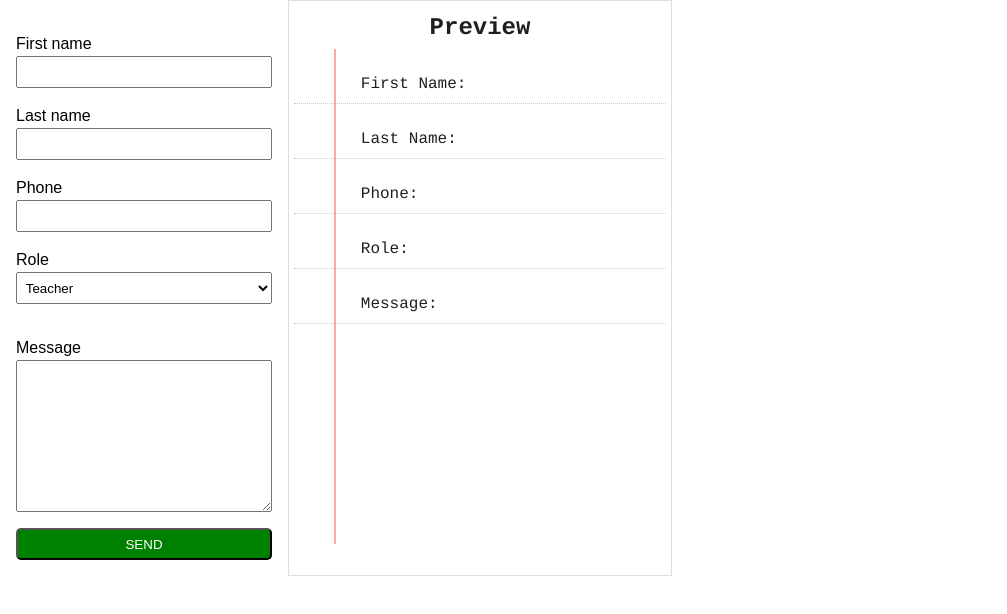
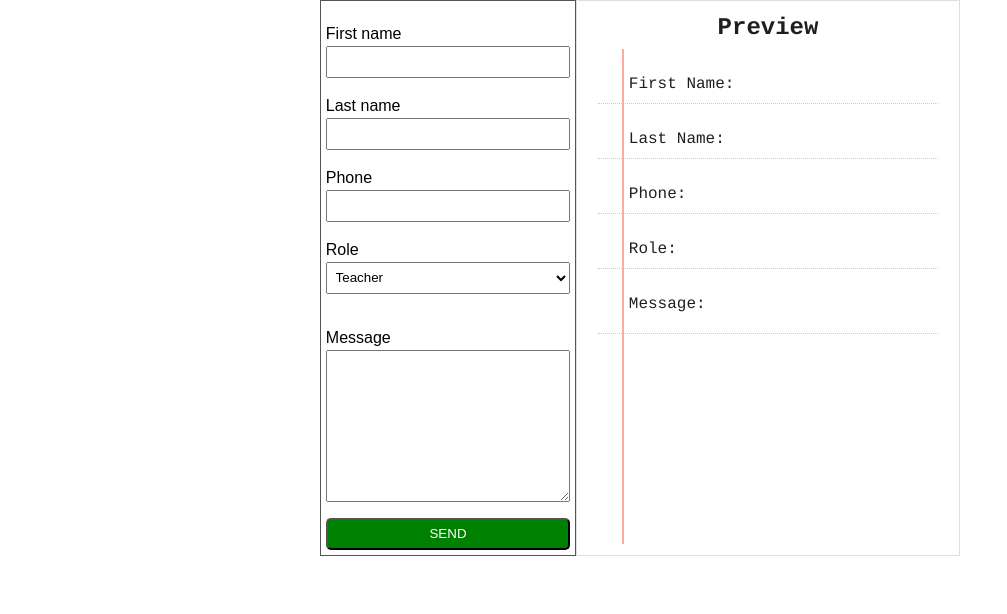
Before and after one commit to stacknatic/recipes, a React (Create React App) app: page / in a window 1280 px wide. Shown: the top 614 px of the page, without its empty margins (0-1007 px from the left). Built offline with nearby package versions, Linux system fonts and the light colour scheme.

Commit message:
added modal close

```diff
--- a/src/App.css
+++ b/src/App.css
@@ -5,10 +5,13 @@
 }
 .App{
   display: flex;
+  justify-content: center;
+
   /* justify-content: space-between; */
 }
 body{
   font-family:"Raleway", sans-serif;
+
 
 }
 h2{
@@ -22,9 +25,12 @@ p{
 form{
   display: flex;
   flex-direction: column;
-  margin: 1rem;
+  /* margin: 1rem; */
   line-height: 1.5rem;
   width: 16rem;
+  border: 1px solid #555;
+  padding: 0.3rem;
+
 }
 form select{
   margin-bottom: 1rem;
@@ -68,10 +74,10 @@ form input, select{
   font-family: courier, monospace;
 }
 .preview li{
-  margin: 1rem 0;
+  margin: 1rem;
   list-style: none;
   border-bottom: 1px dotted #ccc;
-  text-indent: 25px;
+  text-indent: 5px;
   height: auto;
   padding: 10px;
   text-transform: capitalize;
@@ -92,3 +98,12 @@ form input, select{
   float: left;
   height: 495px;
   margin-left: 40px;}
+
+.messagepreview{
+  display: flex;
+  text-indent: 0;
+  padding: 5px;
+  word-break: break-all;
+  margin: 0;
+
+}
--- a/src/App.js
+++ b/src/App.js
@@ -25,30 +25,21 @@ class App extends Component{
     })
   }
 
-  fnameHandler = (e) => {
+  inputHandler = (e) => {
 
     this.setState({
-      fname: e.target.value,
-      // lname: lname.target.value
-      // phone: e.target.value
-    })
+      [e.target.name]: e.target.value,
+      [e.target.name]: e.target.value,
+      [e.target.name]: e.target.value,
+      [e.target.name]: e.target.value,
+      [e.target.name]: e.target.value,
+      [e.target.name]: e.target.value
+
+
+
+
+    });
   }
-  lnameHandler = (e) => {
-
-    this.setState({
-      lname: e.target.value,
-      // lname: lname.target.value
-      // phone: e.target.value
-    })
-  }
-  // inputHandler = (e) => {
-
-  //   this.setState({
-  //     phone: e.target.value,
-  //     // lname: lname.target.value
-  //     phone: e.target.value
-  //   })
-  // }
   render(){
 
     return (
@@ -56,19 +47,20 @@ class App extends Component{
       <div className="App">
 
         <Input
-        fnameHandler = {this.fnameHandler}
-        lnameHandler = {this.lnameHandler}
         submit = {this.modalHandler}
-        // inputHandler = {this.inputHandler}
+        inputHandler = {this.inputHandler}
 
         />
         <Preview
         fname={this.state.fname}
         lname={this.state.lname}
-        // phone={this.state.phone}
+        phone={this.state.phone}
+        role={this.state.role}
+        message={this.state.message}
+
 
         />
-        {this.state.showModal && <Modal />}
+        {this.state.showModal && <Modal click={this.modalHandler} />}
         {/* <Modal /> */}
 
       </div>
--- a/src/Components/Input.jsx
+++ b/src/Components/Input.jsx
@@ -2,27 +2,25 @@ import React from 'react';
 
 const Input = (props) => {
     return(
-        <div>
             <form onSubmit={props.submit}>
 
                 <label htmlFor="fname">First name</label>
-                <input type="text" id='fname' name='fname'onInput={(e) => props.fnameHandler(e)}/>
+                <input type="text" id='fname' name='fname'onInput={(e) => props.inputHandler(e)}/>
                 <label htmlFor="lname">Last name</label>
-                <input type="text" id='lname' name='lname'onInput={(e) => props.lnameHandler(e)}/>
+                <input type="text" id='lname' name='lname'onInput={(e) => props.inputHandler(e)}/>
                 <label htmlFor="phone">Phone</label>
-                <input type="number" id='phone' name='phone'onInput={(e) => props.inputHandler(e)}/>
+                <input type="number" id='phone' name='phone' onInput={(e) => props.inputHandler(e)}/>
                 <label htmlFor="role">Role</label>
-                <select name="role" id="role" onInput={(e) => props.inputHandler(e)}>
-                <option value="mercedes">Teacher</option>
-                <option value="saab">Student</option>
-                <option value="volvo">Other</option>
+                <select name="role" id="role" onChange={(name, e) => props.inputHandler(name, e)}>
+                <option value="Teacher">Teacher</option>
+                <option value="Student">Student</option>
+                <option value="Other">Other</option>
                 </select>
                 <label htmlFor="message">Message</label>
-                <textarea name="message" id="message" cols="30" rows="10" onChange={() => props.inputHandler()}></textarea>
+                <textarea name="message" id="message" cols="30" rows="10" onChange={(e) => props.inputHandler(e)}></textarea>
                 <input className="submit-button" type="submit" value="SEND"/>
             </form>
 
-        </div>
     )
 }
 
--- a/src/Components/Modal.jsx
+++ b/src/Components/Modal.jsx
@@ -5,7 +5,7 @@ const Modal = (props) => {
     return(
       <div class="modal-container">
       <div class="modal-box">
-        <span class="modal-close-button">x</span>
+        <span class="modal-close-button" onClick={props.click}>x</span>
         <h2 id="modal-heading">This is your note:</h2>
         <p class="feedback"></p>
         <div>
--- a/src/Components/Preview.jsx
+++ b/src/Components/Preview.jsx
@@ -11,13 +11,9 @@ const Preview = (props) => {
             <li className='lnameview'>Last name: {props.lname}</li>
             <li className='phoneview'>Phone: {props.phone}</li>
             <li className='roleview'>Role: {props.role}</li>
-            <li className='messageview'>Message: {props.message}</li>
+            <li className='messageview'>Message: <span className='messagepreview'>{props.message}</span></li>
         </ul>
-            {/* <p className="fnameview">First name: {() => props.fnameHandler}</p>
-            <p className='lnameview'>Last name: {() => props.lnameHandler}</p>
-            <p className='phoneview'>Phone: {() => props.phoneHandler}</p>
-            <p className='roleview'>Role: {() => props.roleHandler}</p>
-            <p className='messageview'>Message: {() => props.messageHandler}</p> */}
+
 
         </div>
     )
--- a/src/Modal.css
+++ b/src/Modal.css
@@ -5,7 +5,9 @@
     position: absolute;
 
 
-    display: block;
+    display: flex;
+    justify-content: center;
+    align-items: center;
 
 
 }
@@ -14,7 +16,7 @@
     background-color: rgba(0, 0, 0, 0.8);
     width: 100%;
     height: 100%;
-    position: fixed;
+    /* position: fixed; */
     top: 0;
     left: 0;
     z-index: 1;
@@ -39,6 +41,7 @@
     position: relative;
     font-size: 1.1rem;
     margin: 2rem;
+    margin: auto;
 }
 
 .modal-close-button {
```
